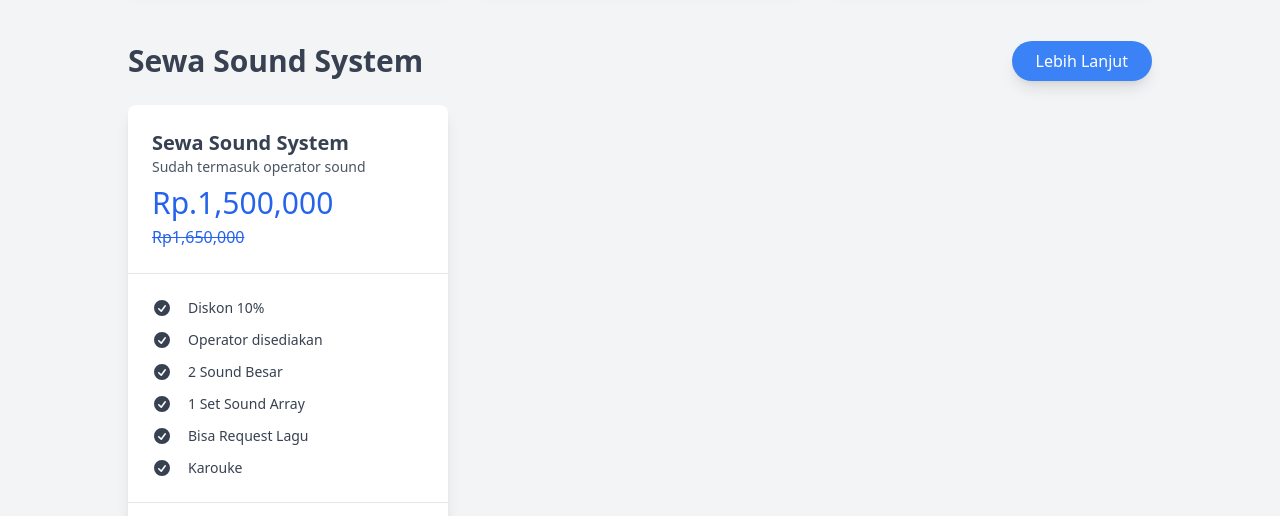
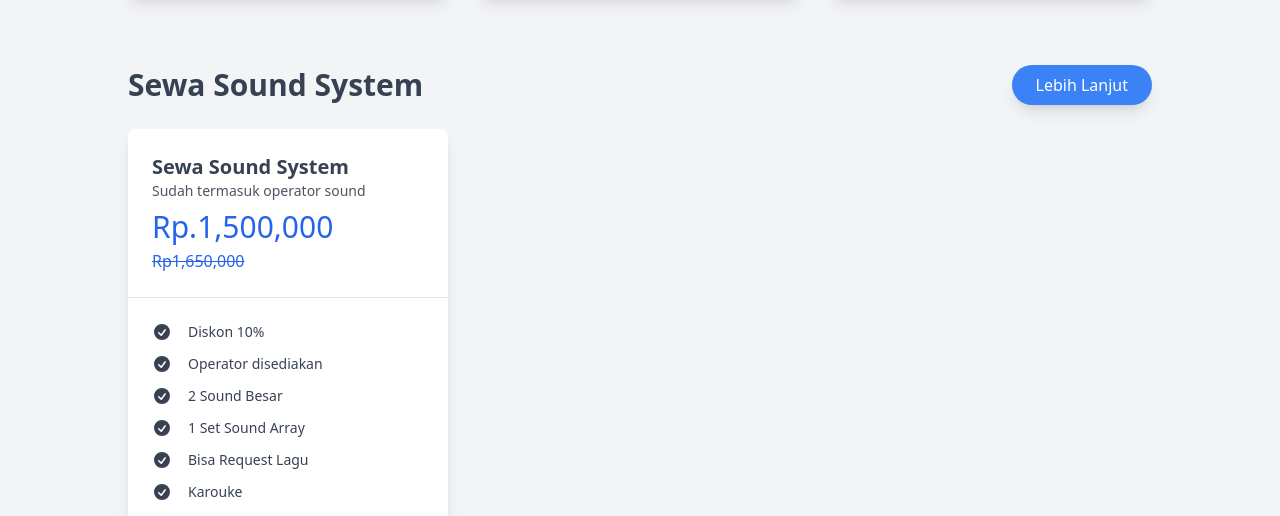
Before and after one commit to WahyuHidayattz/jawara-entertaiment.github.io, a website: page harga-all.html in a window 1280 px wide. Shown: the part 833-1349 px from the top of the page. Drawn offline with Linux system fonts and the light colour scheme.

Commit message:
Update Link

```diff
--- a/harga-all.js
+++ b/harga-all.js
@@ -4,7 +4,8 @@ let whatsapp = CONFIG.contacts[id];
 let layanan = CONFIG.layanan
 let layananContainer = document.getElementById('layanan-container')
 for (const item of layanan) {
-    let layananHeader = `<div id="#${item.id}" class="flex flex-col gap-6"><div class="flex flex-row items-center justify-between gap-4">
+    let layananHeader = `<div id="#${item.id}" class="flex flex-col gap-3">
+    <div class="flex flex-row items-center justify-between gap-4 py-3">
                             <span class="text-lg lg:text-3xl font-semibold text-gray-700 flex-1">${item.judul}</span>
                             <a href="harga-alt.html#${item.id}" class="px-6 py-2 text-white bg-blue-500 rounded-full shadow-lg hover:bg-blue-600">Lebih
                             Lanjut</a>
--- a/harga-alt.js
+++ b/harga-alt.js
@@ -3,6 +3,7 @@ let urlId = url.substr(url.indexOf("#") + 1)
 
 let id = CONFIG.contacts.findIndex(item => item.judul == "Whatsapp")
 let whatsapp = CONFIG.contacts[id];
+
 
 let hargaContainer = document.getElementById('harga-container')
 let galleryContainer = document.getElementById('gallery-container')
@@ -18,6 +19,9 @@ let gallery = layanan.gallery
 judul.textContent = layanan.judul
 deskripsi.textContent = layanan.deskripsi
 linkGallery.href = "gallery.html#" + layanan.id
+
+let header = document.getElementById('header')
+header.style.backgroundImage = `url('assets/images/${layanan.cover}')`
 
 for (const item of sublayanan) {
     let highlight = item.highlight ? `md:scale-105 border-4 border-blue-500` : ``
--- a/konfigurasi.js
+++ b/konfigurasi.js
@@ -16,13 +16,13 @@ const CONFIG = {
             'judul': 'Telegram',
             'deskripsi': 'Kirim pertanyaan atau pesan langsung jasa kami via Telegram.',
             'icon': 'telegram.svg',
-            'link': 'https://t.me/wahyu135'
+            'link': 'https://t.me/jawaraentertaiment'
         },
         {
             'judul': 'Instagram',
             'deskripsi': 'Lihat hasil pekerjaan kami di Instagram atau DM langsung.',
             'icon': 'instagram.svg',
-            'link': 'https://instagram.com/wagyu135'
+            'link': 'https://instagram.com/studioaf_Official'
         }
     ],
 
```
Also changed, not shown: harga-alt.html (+1 -1 lines), assets/app.css.
